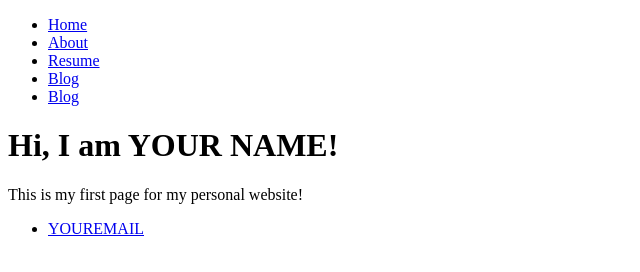
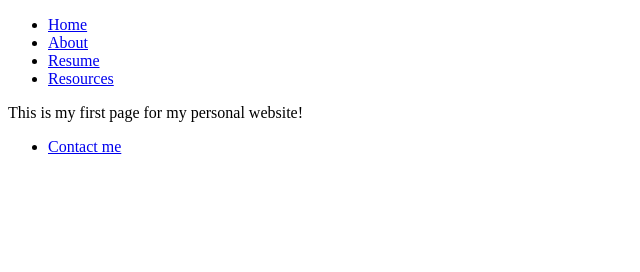
Before and after one commit to hwehry/hwehry.github.io, a plain HTML site: page index.html in a window 1280 px wide. Shown: the whole page, without its empty margins (0-640 px from the left). Drawn offline with Linux system fonts and the light colour scheme.

Commit message:
Update index.html

```diff
--- a/index.html
+++ b/index.html
@@ -9,19 +9,17 @@
        <li><a href=”/”>Home</a></li>
        <li><a href=”/about”>About</a></li>
        <li><a href=”/resume”>Resume</a></li>
-       <li><a href=”/blog”>Blog</a></li>
-       <li><a href=”/resources”>Blog</a></li>
+       <li><a href=”/resources”>Resources</a></li>
      </ul>
    </nav>
    <div class=”container”>
      <div class=”blurb”>
-       <h1>Hi, I am YOUR NAME!</h1>
        <p>This is my first page for my personal website!</a></p>
      </div>
    </div>
    <footer>
    <ul>
-     <li><a href=”mailto:YOUREMAIL”>YOUREMAIL</a></li>
+     <li><a href=”mailto:hwhehry@andrew.cmu.edu”>Contact me</a></li>
    </ul>
    </footer>
  </body>
```
